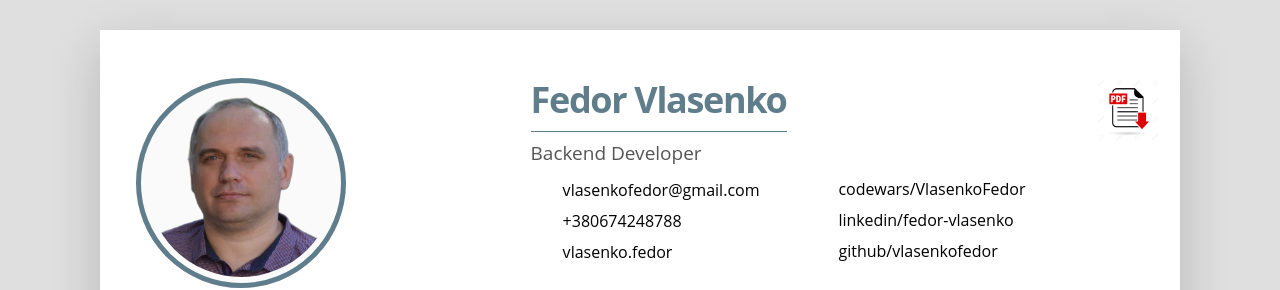
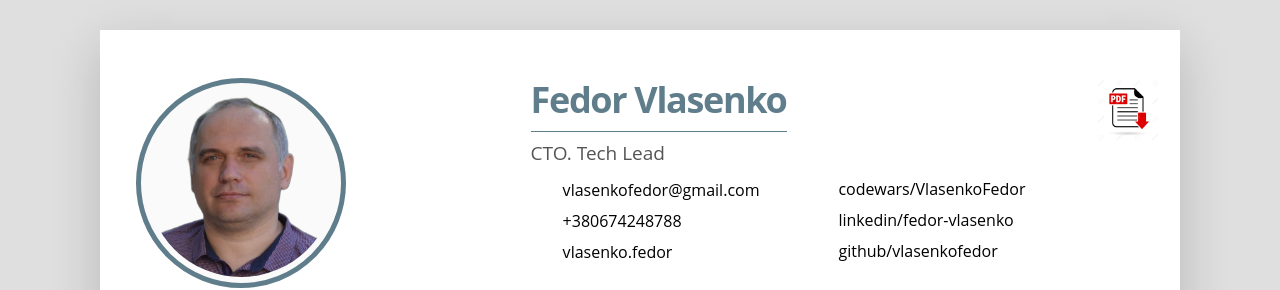
Before and after one commit to vlasenkofedor/vlasenkofedor.github.io, a Vue app: page / in a window 1280 px wide. Shown: the top 290 px of the page. Built offline with nearby package versions, Linux system fonts and the light colour scheme; a web font is replaced by a local one.

Commit message:
update job header

```diff
--- a/src/data.js
+++ b/src/data.js
@@ -1,6 +1,6 @@
 const introInfo = {
     name: 'Fedor Vlasenko',
-    title: 'Backend Developer',
+    title: 'CTO. Tech Lead',
     location: 'Kyiv, Ukraine',
     description: '',
     image: 'fedor.png',
@@ -73,7 +73,7 @@ const experinceInfo = [
     {
         workAt: 'Zeus Electronics',
         link: 'https://ze-us.xyz',
-        position: 'Backend Developer',
+        position: 'Tech Lead. Backend Developer',
         duration: 'Sep 2015 – May 2024',
         description: 'Advising programmers in the choosing solutions.<br/>' +
             'Text and video chats, video streaming, working with big data.<br/>' +
```
